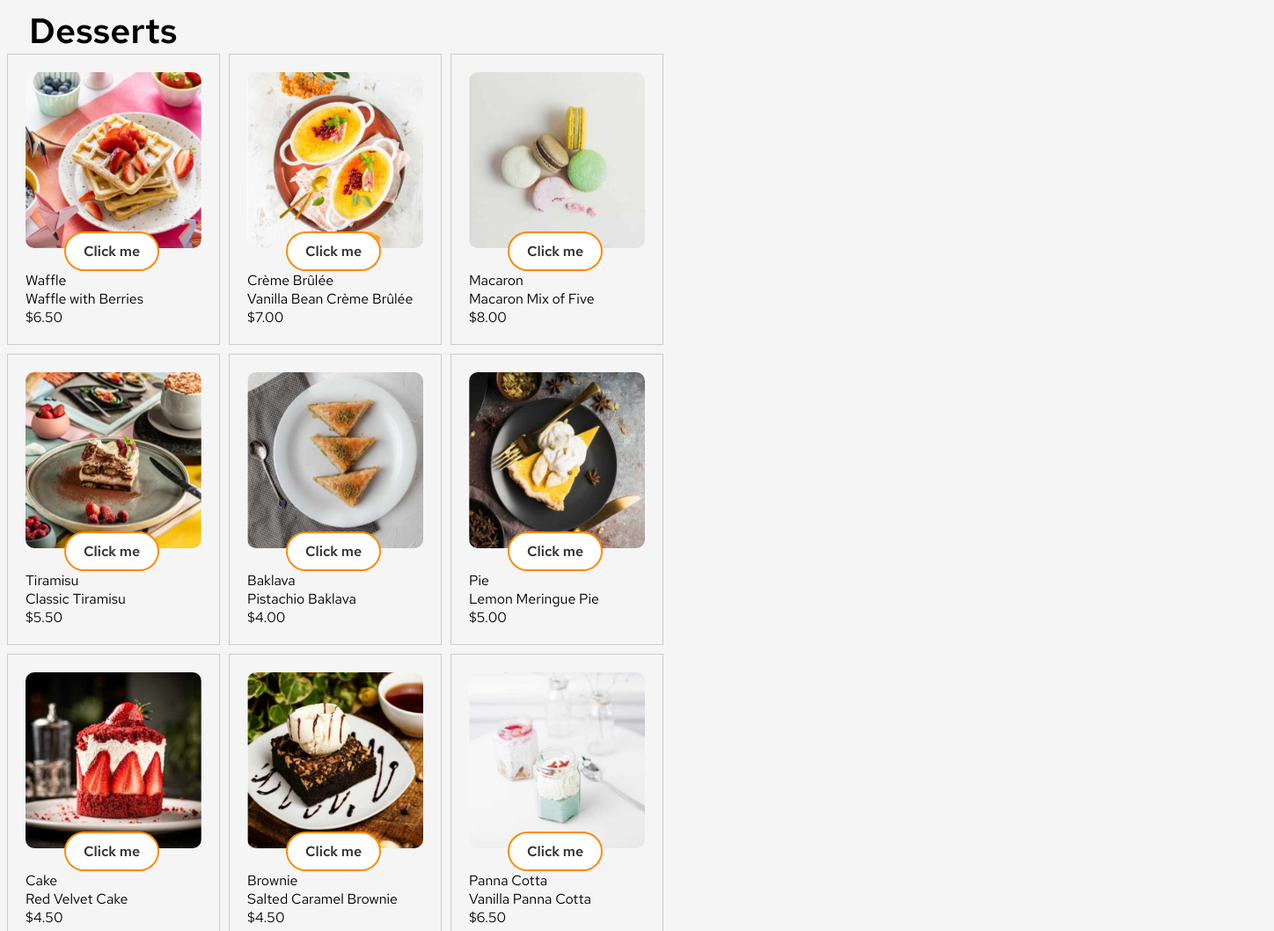
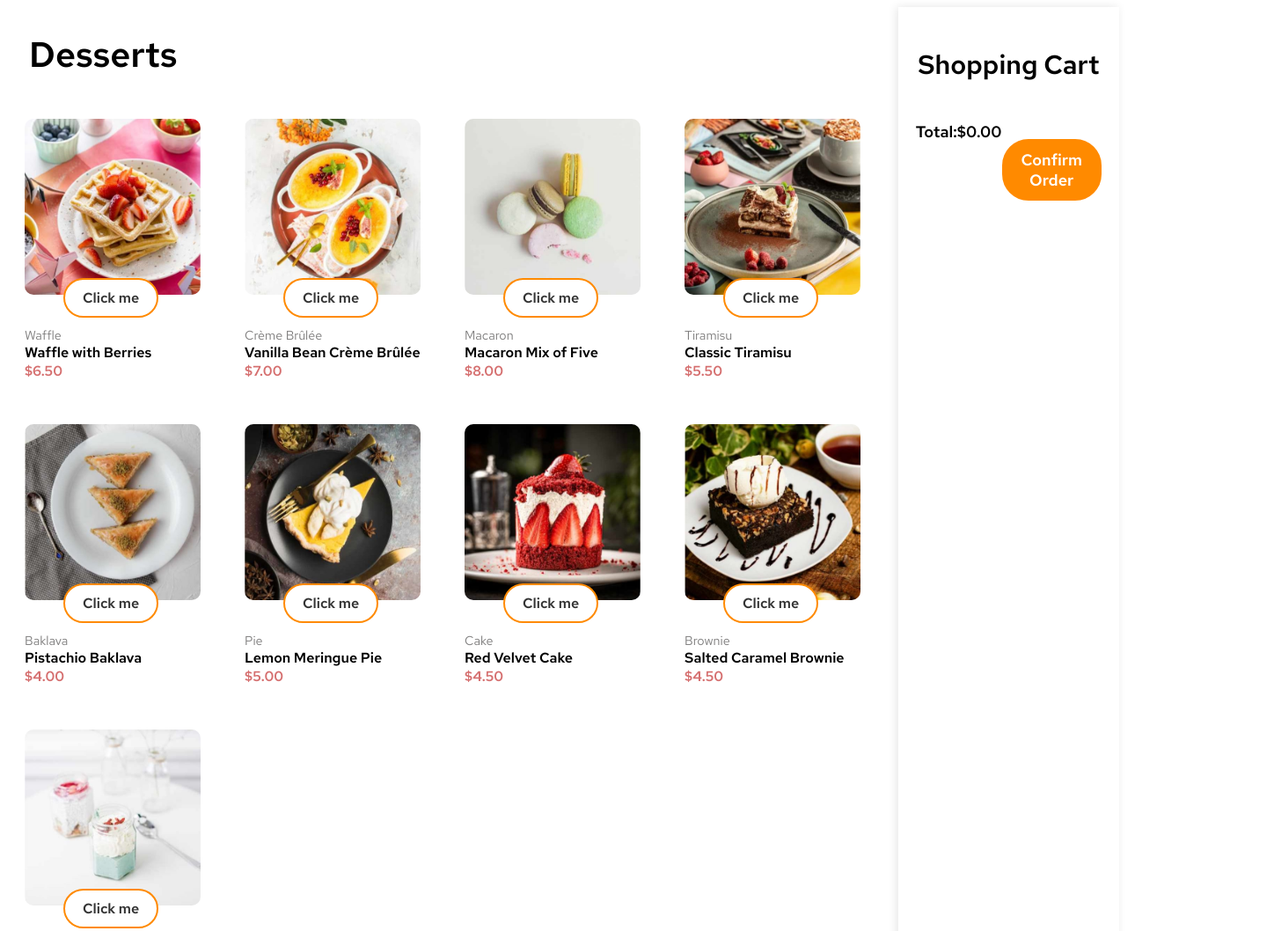
Before and after one commit to MartinYovchev/Product-list-with-cart, a plain HTML site: page src/index.html in a window 1280 px wide. Shown: the top 1058 px of the page at 88% size, 1448 px wide, since content can reach past the window. Drawn offline with Linux system fonts and the light colour scheme.

Commit message:
Add functional cart

```diff
--- a/src/index.html
+++ b/src/index.html
@@ -2,24 +2,29 @@
 <html lang="en">
 <head>
   <meta charset="UTF-8">
-  <meta name="viewport" content="width=device-width, initial-scale=1.0"> <!-- displays site properly based on user's device -->
-
-  <title>Product list with cart</title>
+  <meta name="viewport" content="width=device-width, initial-scale=1.0">
+  <title>Product List with Cart</title>
+  <link href="https://fonts.googleapis.com/css2?family=Red+Hat+Text:wght@400;500;600&display=swap" rel="stylesheet">
   <link rel="stylesheet" href="styles.css">
-  <link href="https://fonts.googleapis.com/css2?family=Red+Hat+Text:wght@400;500;600&display=swap" rel="stylesheet">
-
-
 </head>
 <body>
-  <div id="heading">Desserts</div>
-  <div id="products">
-
+  <div class="big-wrapper">
+  <div class="header-wrapper">
+    <h1>Desserts</h1>
+    <div id="products"></div>
   </div>
   <div id="cart">
+    <div id="cart-header">
+      <h2>Shopping Cart</h2>
+    </div>
+    <div id="cart-items"></div>
+    <div id="cart-total">
+      <span>Total:</span> <span id="total-price">$0.00</span>
+      <button class="confirm-order">Confirm Order</button>
+    </div>
+  </div>
+</div>
 
-  </div>
-
-
-  <script src="script.js" charset="utf-8"> defer</script>
+  <script src="script.js" defer></script>
 </body>
 </html>
--- a/src/script.js
+++ b/src/script.js
@@ -1,10 +1,11 @@
+const cartItems = [];
+let totalPrice = 0;
+
 const displayItemCounter = (button) => {
-
     button.style.display = 'none';
-
     const selector = button.nextElementSibling;
     selector.style.display = 'flex';
-}
+};
 
 function incrementQuantity(counter) {
     let currentQuantity = parseInt(counter.textContent);
@@ -17,6 +18,13 @@ function decrementQuantity(counter) {
         counter.textContent = currentQuantity - 1;
     }
 }
+
+const addToCart = (dessertName, price, quantity) => {
+    const item = { dessertName, price, quantity };
+    cartItems.push(item);
+    totalPrice += price * quantity;
+    updateCartDisplay();
+};
 
 const createItem = (image, dessertType, dessertName, price) => {
     const itemDiv = document.createElement("div");
@@ -89,7 +97,48 @@ const createItem = (image, dessertType, dessertName, price) => {
     descriptionDiv.appendChild(priceDiv);
 
     itemDiv.appendChild(descriptionDiv);
+
+    button.addEventListener("click", function() {
+        const quantity = parseInt(buttonSpan.textContent);
+        addToCart(dessertName, price, quantity);
+    });
+
     return itemDiv;
+}
+
+const updateCartDisplay = () => {
+    const cartItemsDiv = document.getElementById("cart-items");
+    const totalPriceDiv = document.getElementById("total-price");
+
+    cartItemsDiv.innerHTML = '';
+
+    cartItems.forEach(item => {
+        const cartItemDiv = document.createElement("div");
+        cartItemDiv.classList.add("cart-item");
+        cartItemDiv.textContent = `${item.dessertName} - ${item.quantity} x
+        ${new Intl.NumberFormat('en-US', { style: 'currency', currency: 'USD' }).format(item.price)}`;
+        cartItemsDiv.appendChild(cartItemDiv);
+    });
+
+    totalPriceDiv.textContent = new Intl.NumberFormat('en-US', { style: 'currency', currency: 'USD' }).format(totalPrice);
+};
+const confirmOrder = () => {
+    if (cartItems.length === 0) {
+        alert("Your cart is empty!");
+    } else {
+        alert("Order Confirmed!");
+
+        location.reload()
+        cartItems.length = 0;
+        totalPrice = 0;
+
+        updateCartDisplay();
+    }
+};
+
+const confirmOrderButton = document.querySelector(".confirm-order");
+if (confirmOrderButton) {
+    confirmOrderButton.addEventListener("click", confirmOrder);
 }
 
 fetch("data.json")
@@ -100,7 +149,7 @@ fetch("data.json")
         return response.json();
     })
     .then(data => {
-        const cart = document.getElementById("cart");
+        const products = document.getElementById("products");
 
         data.forEach(item => {
             const image = item.image.desktop;
@@ -109,7 +158,7 @@ fetch("data.json")
             const price = item.price;
 
             const itemElement = createItem(image, dessertType, dessertName, price);
-            cart.appendChild(itemElement);
+            products.appendChild(itemElement);
         });
     })
     .catch(error => {
--- a/src/styles.css
+++ b/src/styles.css
@@ -2,22 +2,15 @@
     font-family: 'Red Hat Text', sans-serif;
 }
 
-#heading {
+h1 {
     font-size: 40px;
     font-weight: 900;
     padding-left: 25px;
 }
 
-body {
-    width: 1440px;
-    height: 1080px;
-    background-color: whitesmoke;
-}
-
-#cart {
+#products {
     display: flex;
     flex-wrap: wrap;
-    width: 60%;
     gap: 10px;
 }
 
@@ -28,7 +21,6 @@ img {
 
 .item {
     padding: 20px;
-    border: 1px solid #ccc;
 }
 
 .add-to-cart {
@@ -56,20 +48,20 @@ img {
     transform: scale(1.05);
 }
 
-#description {
+.description {
     padding-top: 10px;
 }
 
-#dessert-type {
+.dessert-type {
     font-size: 90%;
     color: rgba(54, 53, 53, 0.641);
 }
 
-#dessert-name {
+.dessert-name {
     font-weight: bold;
 }
 
-#price {
+.price {
     font-weight: 1000;
     color: rgba(190, 29, 29, 0.641);
 }
@@ -113,3 +105,55 @@ button, .confirm-order {
     font-size: 16px;
     font-weight: 600;
 }
+
+
+#cart {
+    min-height: auto;
+    background-color: #fff;
+    box-shadow: -2px 0 10px rgba(0, 0, 0, 0.1);
+    padding: 20px;
+}
+
+
+#cart-header {
+    text-align: center;
+    font-size: 20px;
+    font-weight: 700;
+    margin-bottom: 20px;
+}
+
+#cart-items {
+    max-height: calc(100vh - 150px);
+    overflow-y: auto;
+}
+
+#cart-total {
+    display: flex;
+    justify-content: space-between;
+    font-weight: bold;
+    margin-top: 20px;
+    font-size: 18px;
+}
+.confirm-order {
+    background-color: #ff8a00;
+    color: #fff;
+    font-size: 18px;
+    padding: 10px 20px;
+    border: 2px solid #ff8a00;
+    border-radius: 30px;
+    cursor: pointer;
+    transition: background-color 0.3s, transform 0.3s;
+    margin-top: 20px;
+    text-align: center;
+  }
+
+  .confirm-order:hover {
+    background-color: #ff6a00;
+    transform: scale(1.05);
+  }
+
+  .big-wrapper{
+    display: flex;
+    justify-content: flex-start;
+
+  }
```
